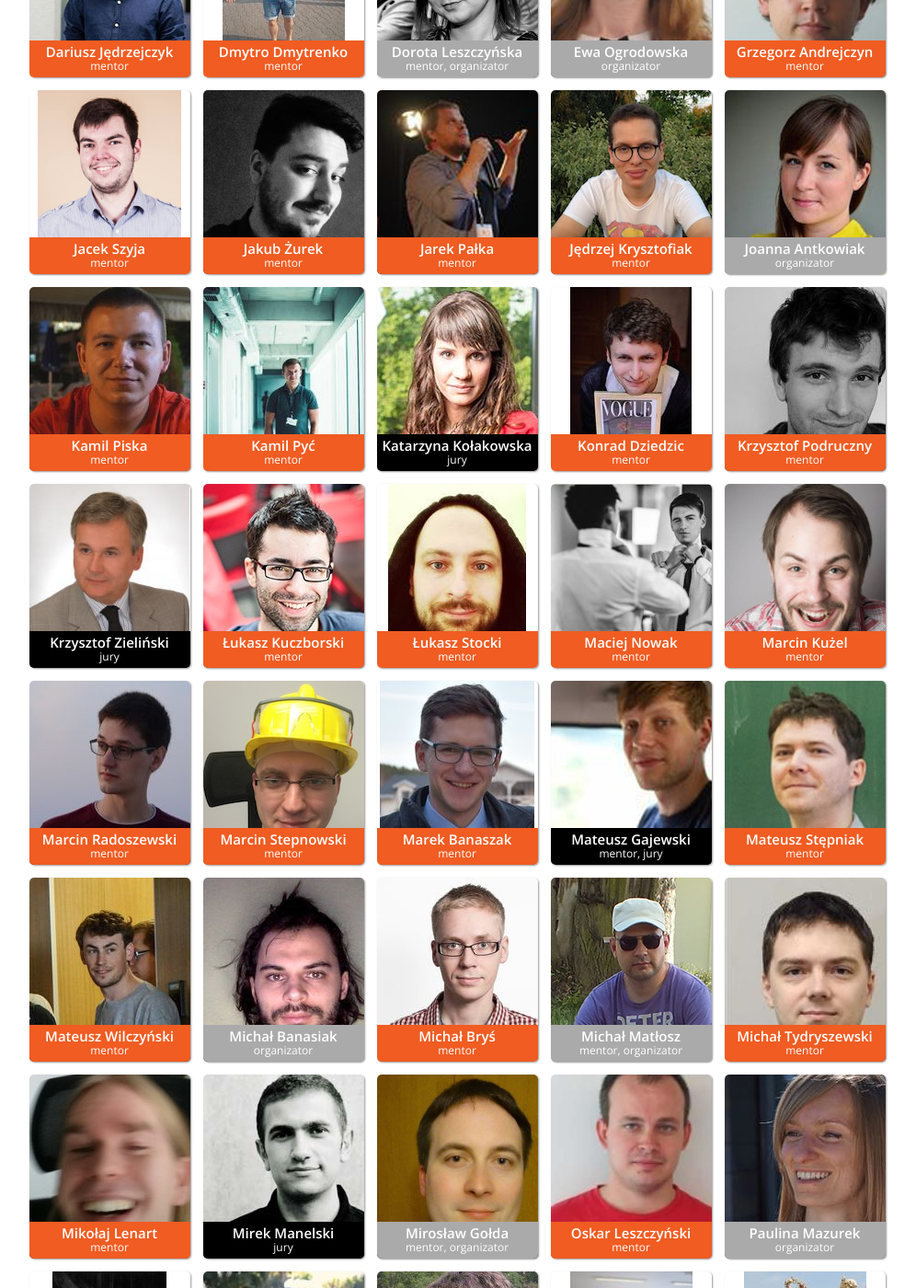
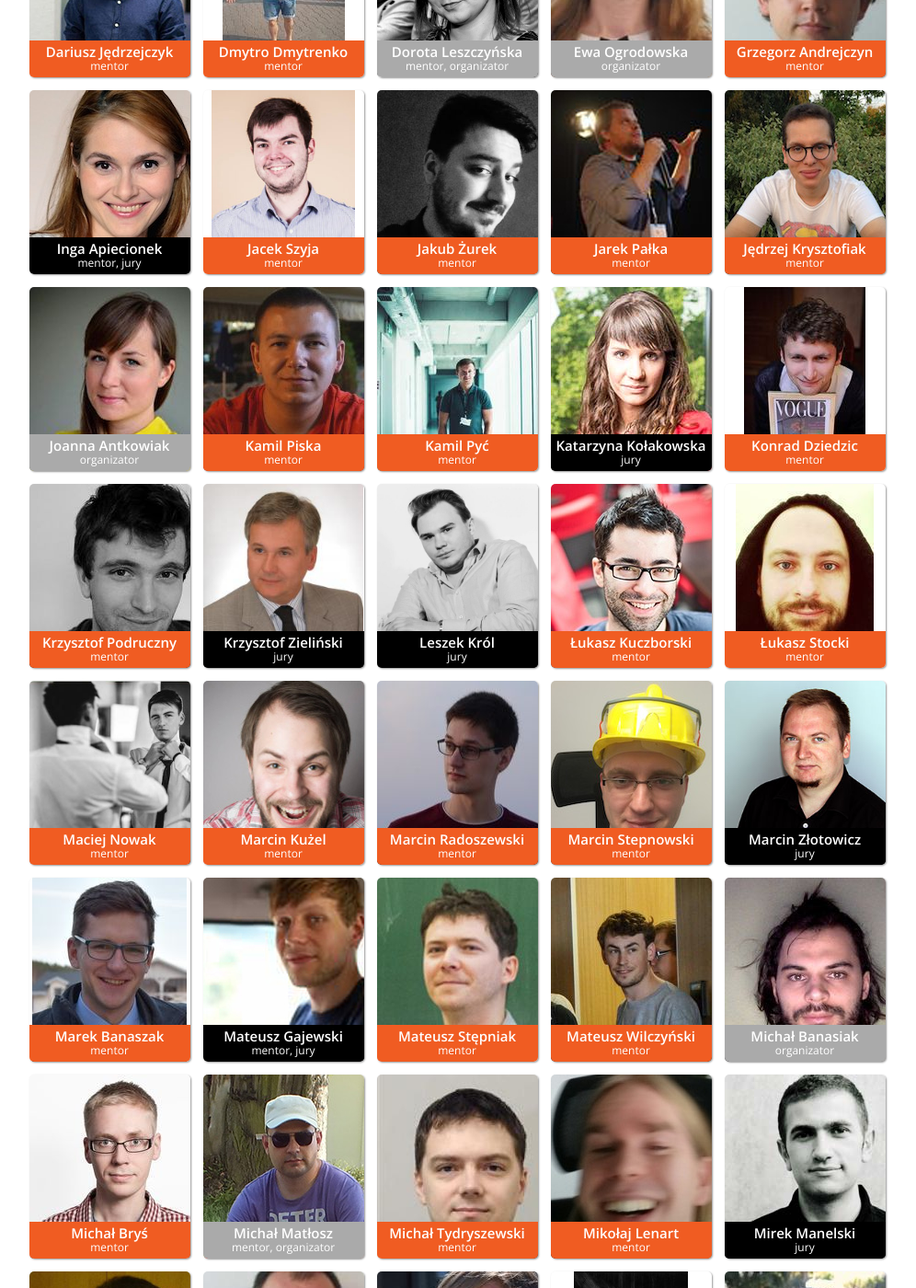
Before and after one commit to allegro/braincode, a Jekyll site: the page built from index.html, in a window 1280 px wide and 1400 px high, scrolled down 5321 px. Shown: the whole window at 92% size, without its empty margins (143-1139 px from the left). Built offline with Jekyll 4.4.1, drawn with Linux system fonts in a browser that asks for light colours; Markdown is read by kramdown in place of the engine named in the settings; some of the changed lines change nothing that is shown.

Commit message:
add new people

```diff
--- a/_data/members.yml
+++ b/_data/members.yml
@@ -327,3 +327,18 @@ krzysztof.zielinski:
     bio: Prof. dr hab. inż. Krzysztof Zieliński jest kierownikiem Katedry Informatyki AGH na Wydziale EAIiE. Jego zainteresowania naukowe  dotyczą rozproszonych systemów komputerowych, sieci komputerowych i architektur oprogramowania tych systemów ze szczególnym uwzględnieniem architektur udostępniania serwisów sieciowych oraz adaptowalnych systemów oprogramowania wykorzystujących informacje semantyczną. Bezpośrednio kieruje Grupą Systemów Rozproszonych. Jest autorem ponad 150 publikacji naukowych. Aktywnie współpracuje z szeregiem instytucji naukowych na świecie.
     role: Jury
     city: Kraków
+leszek.krol:
+    name: Leszek Król
+    bio: Pracuje w przemyśle związanym z grami komputerowymi od 2003 roku. Pierwszą grę stworzył już w wieku 10 lat. Od 4 lat prowadzi regularne szkolenia dla studentów i młodzieży z zakresu tworzenia gier w silniku Unity3D. Założyciel studia developerskiego "University of Games", zajmującego się tworzeniem wysokiej jakości gier oraz aplikacji mobilnych. Zajmuje się również kompleksowym doradztwem w zakresie realizacji aplikacji dla polskich oraz zagranicznych klientów m.in McDonalds, Bakoma, Trefl. Na swoim koncie ma już ponad 60 zrealizowanych tytułów.
+    role: Jury
+    city: Toruń
+marcin.zlotowicz:
+    name: Marcin Złotowicz
+    bio: Absolwent Wydziału Informatyki Uniwersytetu Wrocławskiego, od 9 lat pracuje w branży IT. W tym czasie zajmował stanowiska analityka IT, testera, lidera zespołu testów czy kierownika projektów, co pozwoliło mu zebrać doświadczenia z różnych etapów cyklu życia oprogramowania. Od wielu lat związany z Ceneo.pl, gdzie aktualnie jako Scrum Master i kierownik zespołów developerskich prowadzi zwinne projekty z dziedziny e-commerce dotyczące aplikacji mobilnych oraz internetowych.
+    role: Jury
+    city: Wrocław
+inga.apiecionek:
+    name: Inga Apiecionek
+    bio: Product Owner aplikacji mobilnych w Allegro. Programistka, która przeszła na stronę klienta i biznesu.
+    role: Mentor, Jury
+    city: Wrocław
```
Also changed, not shown: img/authors/inga.apiecionek.jpg (added), img/authors/leszek.krol.jpg (added), img/authors/marcin.zlotowicz.jpg (added).
